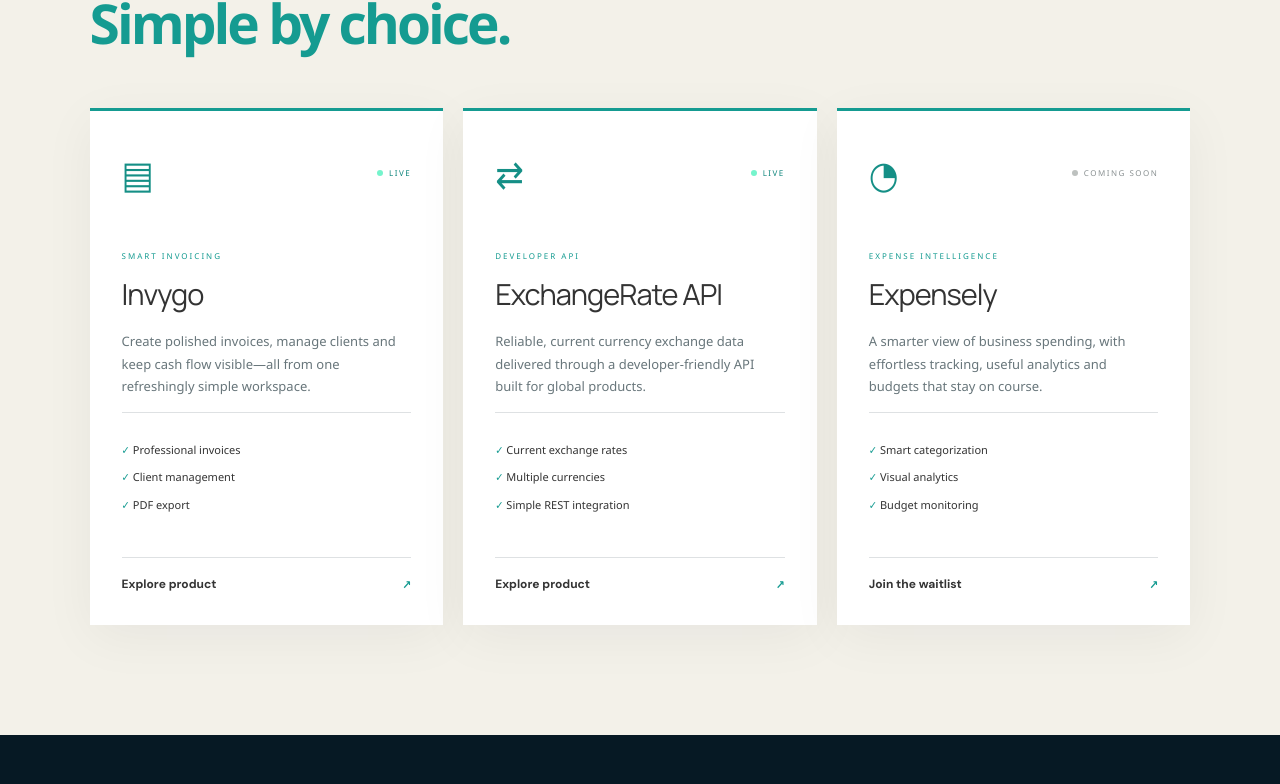
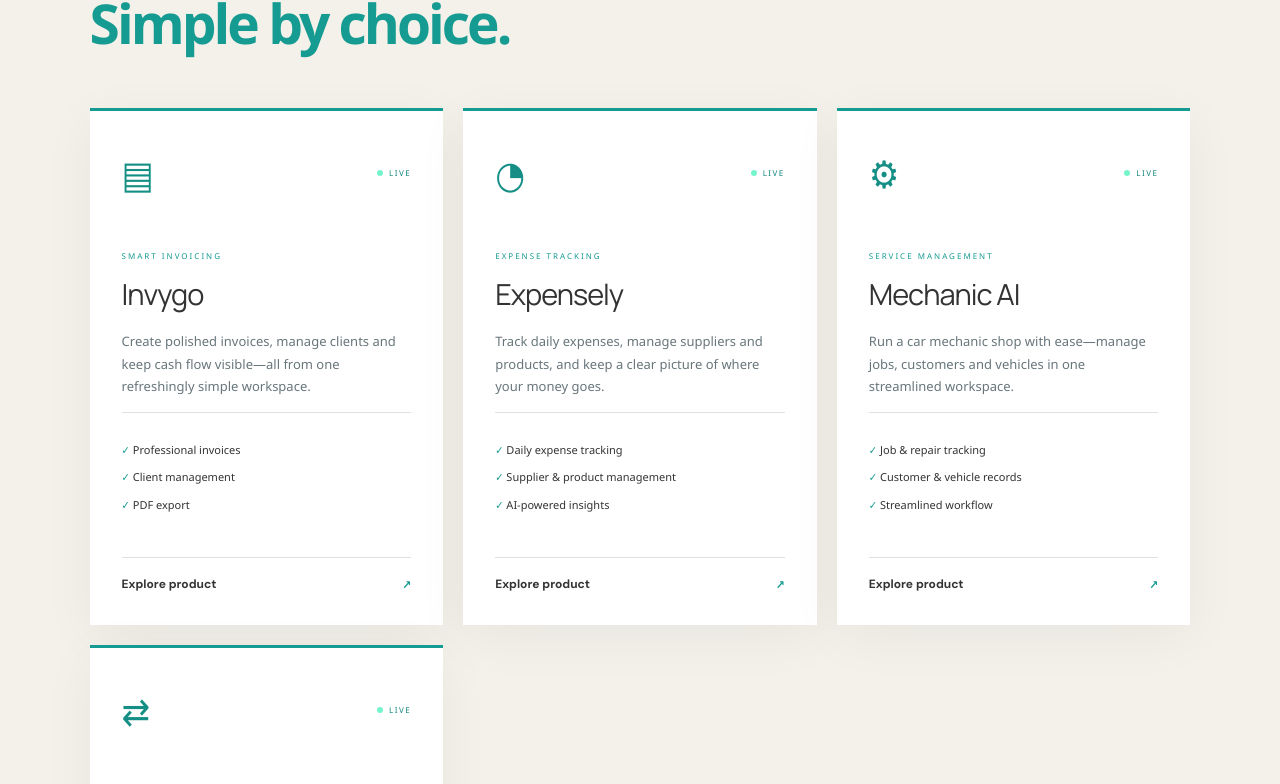
Before and after one commit to sameersayani/InvoiceManager, a React (Vite) app in the folder frontend/: page /products in a window 1280 px wide. Shown: the part 856-1640 px from the top of the page. Built offline with nearby package versions, Linux system fonts and the light colour scheme.

Commit message:
Update products url

```diff
--- a/frontend/src/pages/Products.tsx
+++ b/frontend/src/pages/Products.tsx
@@ -4,12 +4,18 @@
 
 const products = [
   { name: "Invygo", label: "SMART INVOICING", icon: "▤", status: "LIVE", desc: "Create polished invoices, manage clients and keep cash flow visible—all from one refreshingly simple workspace.", features: ["Professional invoices", "Client management", "PDF export"] },
+  { name: "Expensely", label: "EXPENSE TRACKING", icon: "◔", status: "LIVE", desc: "Track daily expenses, manage suppliers and products, and keep a clear picture of where your money goes.", features: ["Daily expense tracking", "Supplier & product management", "AI-powered insights"] },
+  { name: "Mechanic AI", label: "SERVICE MANAGEMENT", icon: "⚙", status: "LIVE", desc: "Run a car mechanic shop with ease—manage jobs, customers and vehicles in one streamlined workspace.", features: ["Job & repair tracking", "Customer & vehicle records", "Streamlined workflow"] },
   { name: "ExchangeRate API", label: "DEVELOPER API", icon: "⇄", status: "LIVE", desc: "Reliable, current currency exchange data delivered through a developer-friendly API built for global products.", features: ["Current exchange rates", "Multiple currencies", "Simple REST integration"] },
-  { name: "Expensely", label: "EXPENSE INTELLIGENCE", icon: "◔", status: "COMING SOON", desc: "A smarter view of business spending, with effortless tracking, useful analytics and budgets that stay on course.", features: ["Smart categorization", "Visual analytics", "Budget monitoring"] },
 ];
 
 export const Products: React.FC = () => {
-  const open = (name: string) => { if (name === "ExchangeRate API") return window.open("https://exchangerate-3.onrender.com/docs", "_blank", "noopener,noreferrer"); if (name === "Invygo") return window.open(tokenService.getToken() ? "/dashboard" : "/login", "_blank", "noopener,noreferrer"); toast.info("Expensely is coming soon. Stay tuned!"); };
+  const open = (name: string) => {
+    if (name === "Invygo") return window.open(tokenService.getToken() ? "/dashboard" : "/login", "_blank", "noopener,noreferrer");
+    if (name === "Expensely") return window.open("https://expensemanager-1-3sb6.onrender.com/", "_blank", "noopener,noreferrer");
+    if (name === "Mechanic AI") return window.open("https://mechanic-ai-ui.onrender.com/", "_blank", "noopener,noreferrer");
+    if (name === "ExchangeRate API") return window.open("https://exchangerate-3.onrender.com/docs", "_blank", "noopener,noreferrer");
+  };
   return <div className="site-page"><section className="page-hero products-hero"><div className="page-hero-grid"></div><div><span className="eyebrow"><span></span> PRODUCTS BY YESITECH</span><h1>Small tools.<br/><em>Serious impact.</em></h1><p>Focused digital products that remove friction from everyday work, designed with the same care as our enterprise systems.</p></div><div className="product-visual"><div>Y/</div><span>TOOLS FOR<br/>BETTER WORK</span></div></section>
     <section className="section products-section"><div className="section-heading"><span className="kicker">OUR PRODUCT LAB</span><h2>Useful by design.<br/><em>Simple by choice.</em></h2></div><div className="product-grid">{products.map((product, i) => <article className={`product-card product-${i + 1}`} key={product.name}><div className="product-card-top"><span className="product-icon">{product.icon}</span><span className={`status ${product.status !== "LIVE" ? "soon" : ""}`}><i></i>{product.status}</span></div><small>{product.label}</small><h3>{product.name}</h3><p>{product.desc}</p><ul>{product.features.map(x => <li key={x}>✓ {x}</li>)}</ul><button onClick={() => open(product.name)}>{product.status === "LIVE" ? "Explore product" : "Join the waitlist"} <span>↗</span></button></article>)}</div></section>
     <section className="product-banner"><div><span className="kicker kicker-mint">HAVE A PRODUCT IDEA?</span><h2>We build for clients.<br/><em>We build for ourselves.</em></h2></div><p>That product mindset shapes every client engagement—lean decisions, real user value and a relentless focus on what works.<br/><br/><a href="/contact">Build a product with us →</a></p></section>
```
Also changed, not shown: 1 other file (tests, documents, lock files or other folders).
